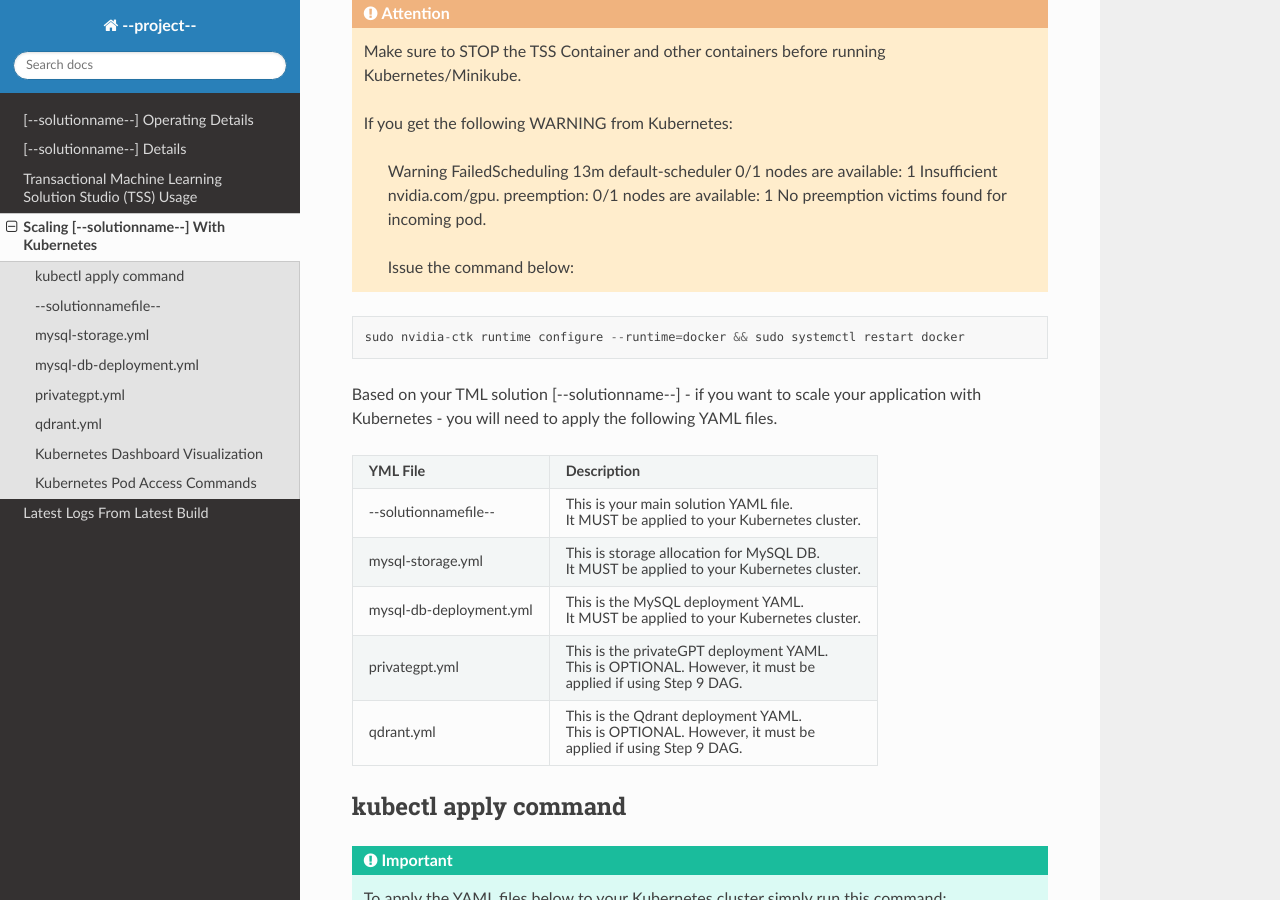
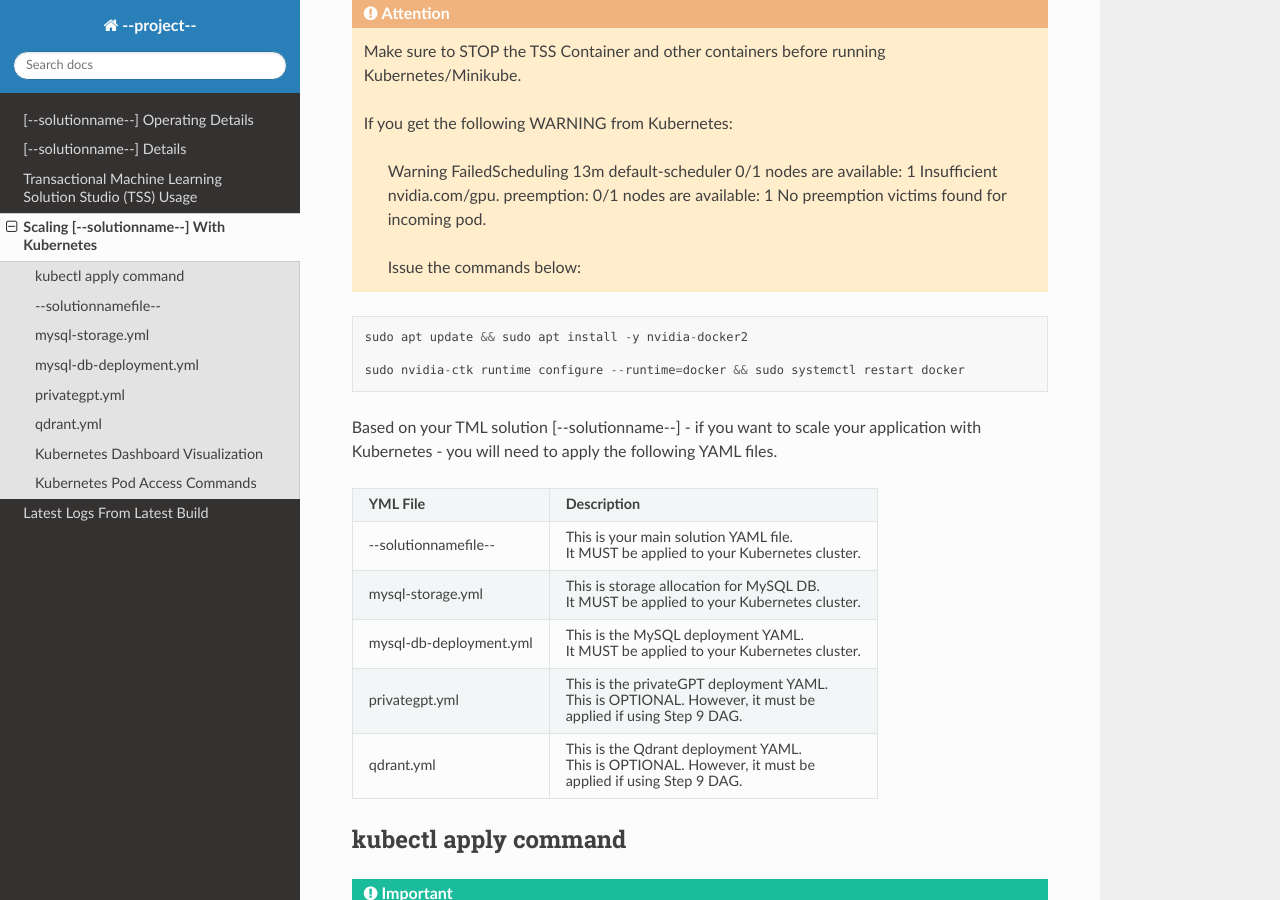
Before and after one commit to vanesalcb06/tssproject2-2b5c, a Sphinx documentation site: the page built from docs/source/kube.rst, in a window 1280 px wide and 900 px high, scrolled down 555 px. Built offline with Sphinx 7.4.7 and the Read the Docs theme 3.1.0, drawn with Linux system fonts in a browser that asks for light colours.

Commit message:
Update kube.rst

```diff
--- a/docs/source/kube.rst
+++ b/docs/source/kube.rst
@@ -22,9 +22,11 @@ You can scale your solution with Kubernetes.  To do so, will will need to apply
     Warning  FailedScheduling  13m    default-scheduler  0/1 nodes are available: 1 Insufficient nvidia.com/gpu. preemption: 0/1 nodes are available: 1 No preemption victims found for
     incoming pod.
 
-    Issue the command below:
+    Issue the commands below:
 
 .. code-block::
+
+   sudo apt update && sudo apt install -y nvidia-docker2
 
    sudo nvidia-ctk runtime configure --runtime=docker && sudo systemctl restart docker
 
```
